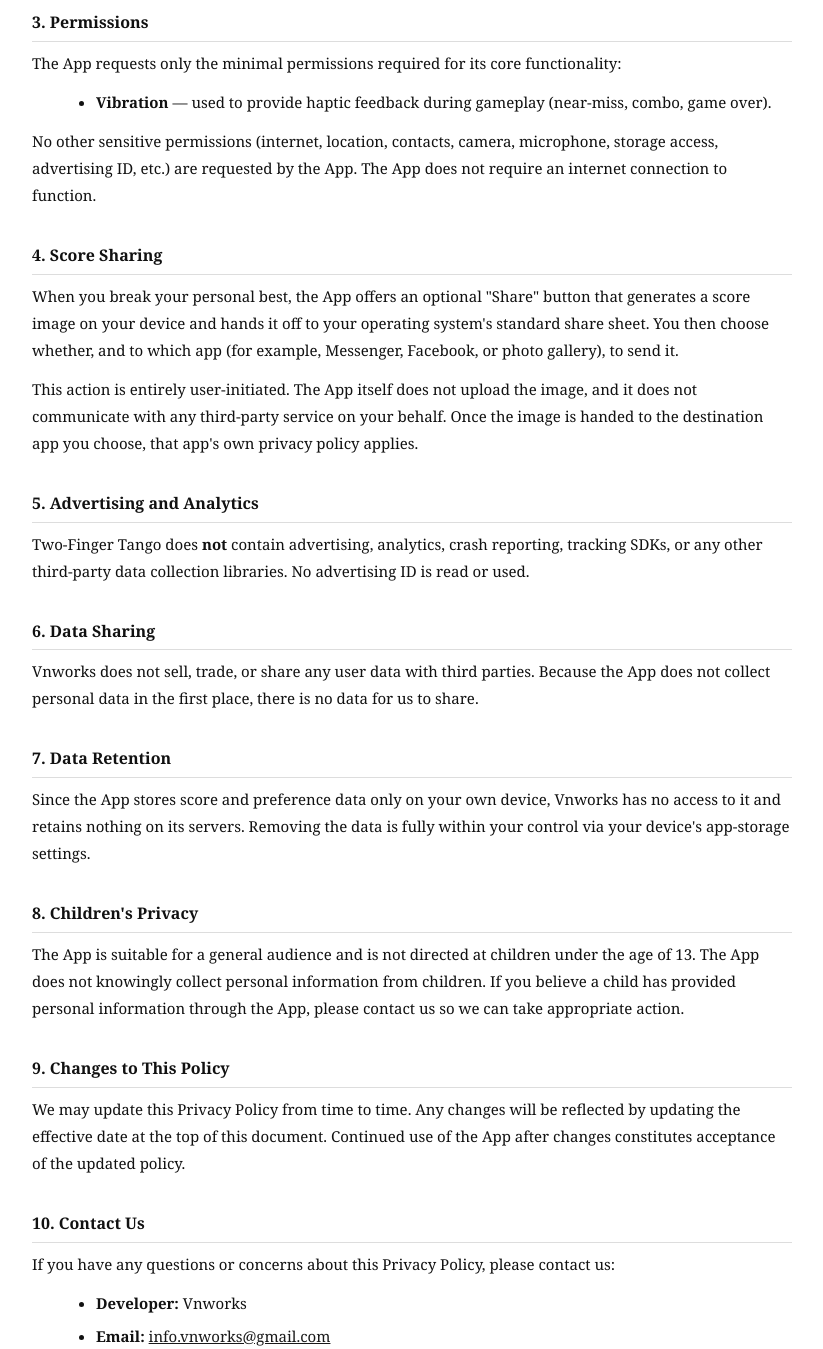
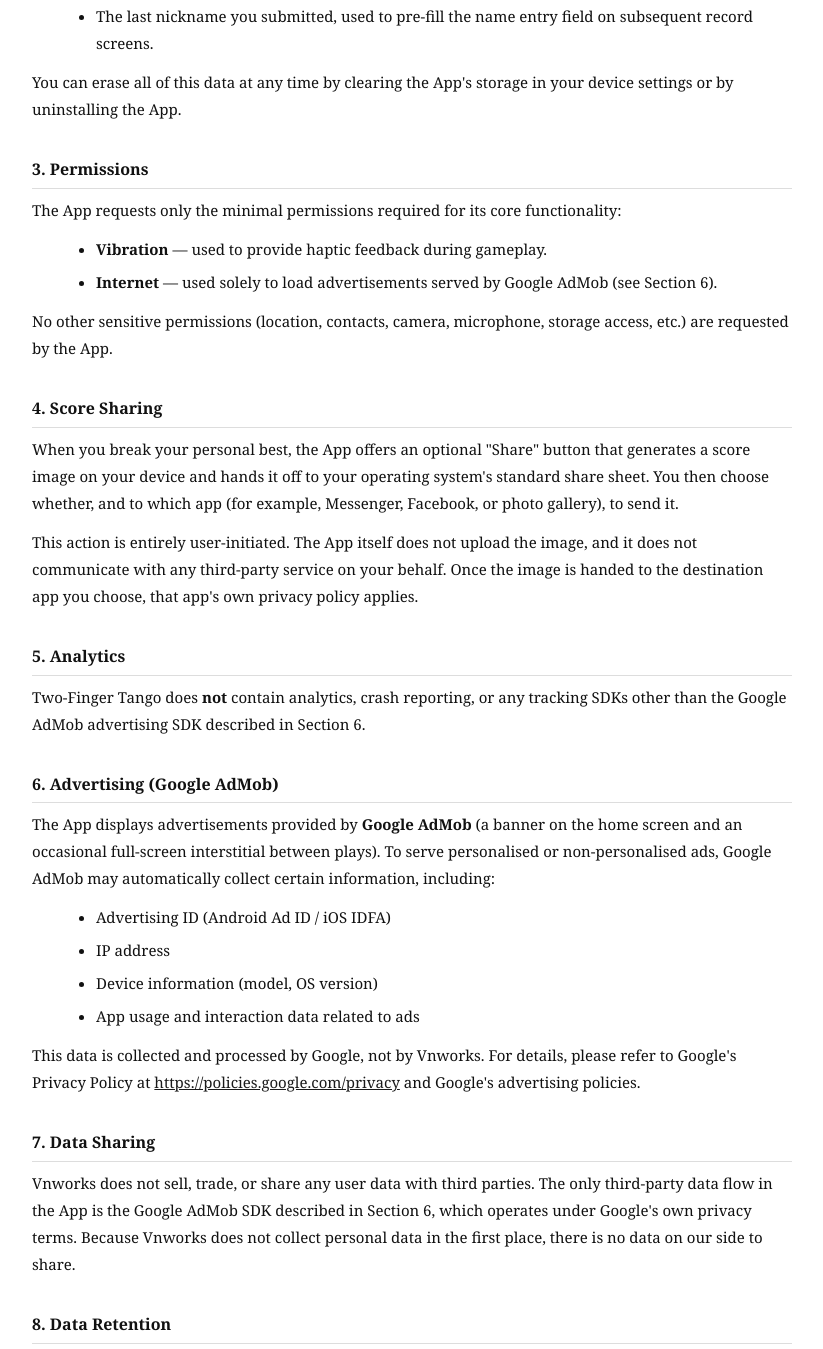
Before and after one commit to vn-works/vn-works.github.io, a plain HTML site: page two-finger-tango/privacy-policy.html in a window 1280 px wide. Shown: the part 860-2209 px from the top of the page, without its empty margins (228-1051 px from the left). Drawn offline with Linux system fonts and the light colour scheme.

Commit message:
Add files via upload

```diff
--- a/two-finger-tango/privacy-policy.html
+++ b/two-finger-tango/privacy-policy.html
@@ -63,14 +63,17 @@
   <div class="subtitle">
     App: <strong>Two-Finger Tango</strong> &nbsp;|&nbsp;
     Developer: <strong>Vnworks</strong> &nbsp;|&nbsp;
-    Effective Date: <strong>April 19, 2026</strong>
+    Effective Date: <strong>April 19, 2026</strong> &nbsp;|&nbsp;
+    <strong>Contains ads (Google AdMob)</strong>
   </div>
 
   <p>This Privacy Policy explains how Two-Finger Tango ("the App") handles your information. Please read it carefully before using the App.</p>
 
+  <p><strong>Summary:</strong> Vnworks does not collect any personal data directly. Gameplay and leaderboard data stay on your device. The App shows advertisements served by <strong>Google AdMob</strong> (a banner on the home screen and an occasional full-screen interstitial between plays); AdMob may collect advertising-related data such as your advertising ID and IP address, as described in Section 6.</p>
+
   <h2>1. Information We Collect</h2>
-  <p>Two-Finger Tango does <strong>not</strong> collect, store, or transmit any personal information. The App does not require account registration, login, or network connectivity to play.</p>
-  <p>All gameplay, scoring, and leaderboard data are stored locally on your device and never leave it unless you explicitly choose to share a score image (see Section 4).</p>
+  <p>Vnworks itself does <strong>not</strong> collect, store, or transmit any personal information. The App does not require account registration or login.</p>
+  <p>All gameplay, scoring, and leaderboard data are stored locally on your device. The App connects to the internet only to fetch advertisements through Google AdMob (see Section 6); any advertising-related data is collected and processed by Google under its own privacy terms.</p>
 
   <h2>2. Local Storage</h2>
   <p>The App stores the following data on your device using the operating system's standard local preferences storage. This information stays on your device only and is not transmitted anywhere:</p>
@@ -85,30 +88,41 @@
   <h2>3. Permissions</h2>
   <p>The App requests only the minimal permissions required for its core functionality:</p>
   <ul>
-    <li><strong>Vibration</strong> — used to provide haptic feedback during gameplay (near-miss, combo, game over).</li>
+    <li><strong>Vibration</strong> — used to provide haptic feedback during gameplay.</li>
+    <li><strong>Internet</strong> — used solely to load advertisements served by Google AdMob (see Section 6).</li>
   </ul>
-  <p>No other sensitive permissions (internet, location, contacts, camera, microphone, storage access, advertising ID, etc.) are requested by the App. The App does not require an internet connection to function.</p>
+  <p>No other sensitive permissions (location, contacts, camera, microphone, storage access, etc.) are requested by the App.</p>
 
   <h2>4. Score Sharing</h2>
   <p>When you break your personal best, the App offers an optional "Share" button that generates a score image on your device and hands it off to your operating system's standard share sheet. You then choose whether, and to which app (for example, Messenger, Facebook, or photo gallery), to send it.</p>
   <p>This action is entirely user-initiated. The App itself does not upload the image, and it does not communicate with any third-party service on your behalf. Once the image is handed to the destination app you choose, that app's own privacy policy applies.</p>
 
-  <h2>5. Advertising and Analytics</h2>
-  <p>Two-Finger Tango does <strong>not</strong> contain advertising, analytics, crash reporting, tracking SDKs, or any other third-party data collection libraries. No advertising ID is read or used.</p>
+  <h2>5. Analytics</h2>
+  <p>Two-Finger Tango does <strong>not</strong> contain analytics, crash reporting, or any tracking SDKs other than the Google AdMob advertising SDK described in Section 6.</p>
 
-  <h2>6. Data Sharing</h2>
-  <p>Vnworks does not sell, trade, or share any user data with third parties. Because the App does not collect personal data in the first place, there is no data for us to share.</p>
+  <h2>6. Advertising (Google AdMob)</h2>
+  <p>The App displays advertisements provided by <strong>Google AdMob</strong> (a banner on the home screen and an occasional full-screen interstitial between plays). To serve personalised or non-personalised ads, Google AdMob may automatically collect certain information, including:</p>
+  <ul>
+    <li>Advertising ID (Android Ad ID / iOS IDFA)</li>
+    <li>IP address</li>
+    <li>Device information (model, OS version)</li>
+    <li>App usage and interaction data related to ads</li>
+  </ul>
+  <p>This data is collected and processed by Google, not by Vnworks. For details, please refer to Google's Privacy Policy at <a href="https://policies.google.com/privacy">https://policies.google.com/privacy</a> and Google's advertising policies.</p>
 
-  <h2>7. Data Retention</h2>
-  <p>Since the App stores score and preference data only on your own device, Vnworks has no access to it and retains nothing on its servers. Removing the data is fully within your control via your device's app-storage settings.</p>
+  <h2>7. Data Sharing</h2>
+  <p>Vnworks does not sell, trade, or share any user data with third parties. The only third-party data flow in the App is the Google AdMob SDK described in Section 6, which operates under Google's own privacy terms. Because Vnworks does not collect personal data in the first place, there is no data on our side to share.</p>
 
-  <h2>8. Children's Privacy</h2>
+  <h2>8. Data Retention</h2>
+  <p>Score and preference data is stored only on your own device, so Vnworks has no access to it and retains nothing on our servers. Removing this data is fully within your control via your device's app-storage settings. Any advertising-related data collected by Google AdMob is subject to Google's own retention policies.</p>
+
+  <h2>9. Children's Privacy</h2>
   <p>The App is suitable for a general audience and is not directed at children under the age of 13. The App does not knowingly collect personal information from children. If you believe a child has provided personal information through the App, please contact us so we can take appropriate action.</p>
 
-  <h2>9. Changes to This Policy</h2>
+  <h2>10. Changes to This Policy</h2>
   <p>We may update this Privacy Policy from time to time. Any changes will be reflected by updating the effective date at the top of this document. Continued use of the App after changes constitutes acceptance of the updated policy.</p>
 
-  <h2>10. Contact Us</h2>
+  <h2>11. Contact Us</h2>
   <p>If you have any questions or concerns about this Privacy Policy, please contact us:</p>
   <ul>
     <li><strong>Developer:</strong> Vnworks</li>
```
Also changed, not shown: 1 other file.
